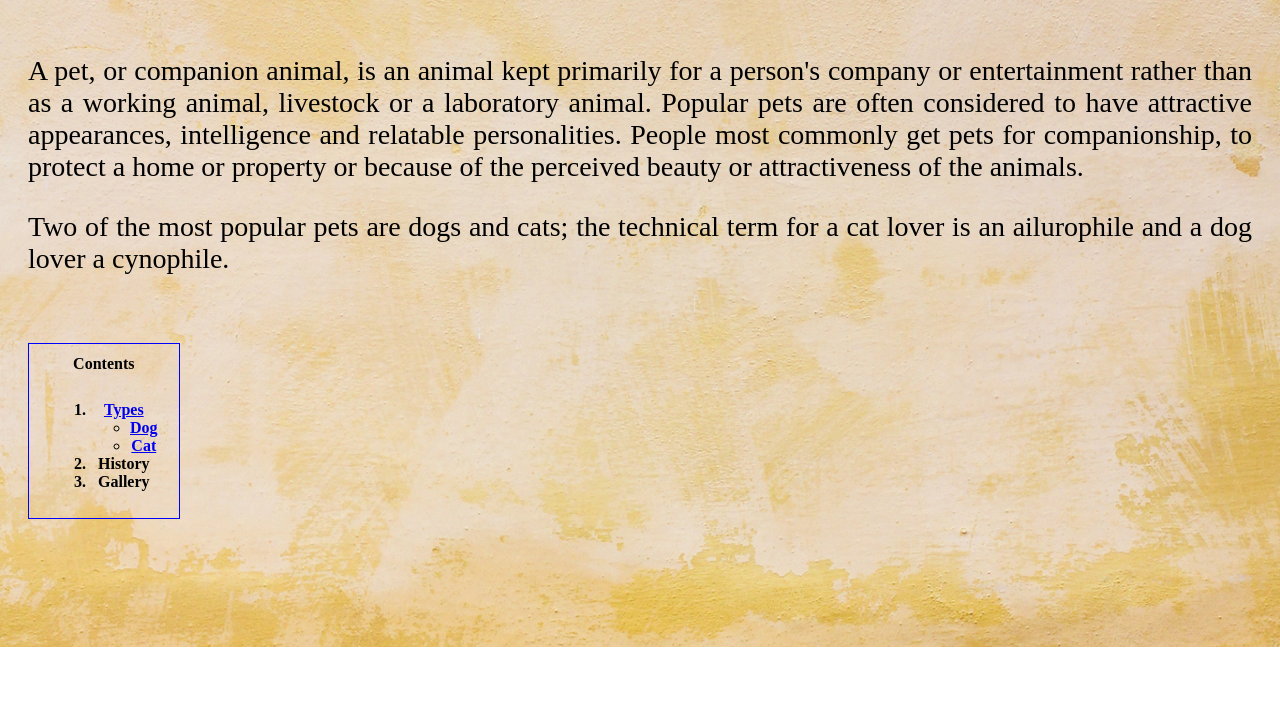
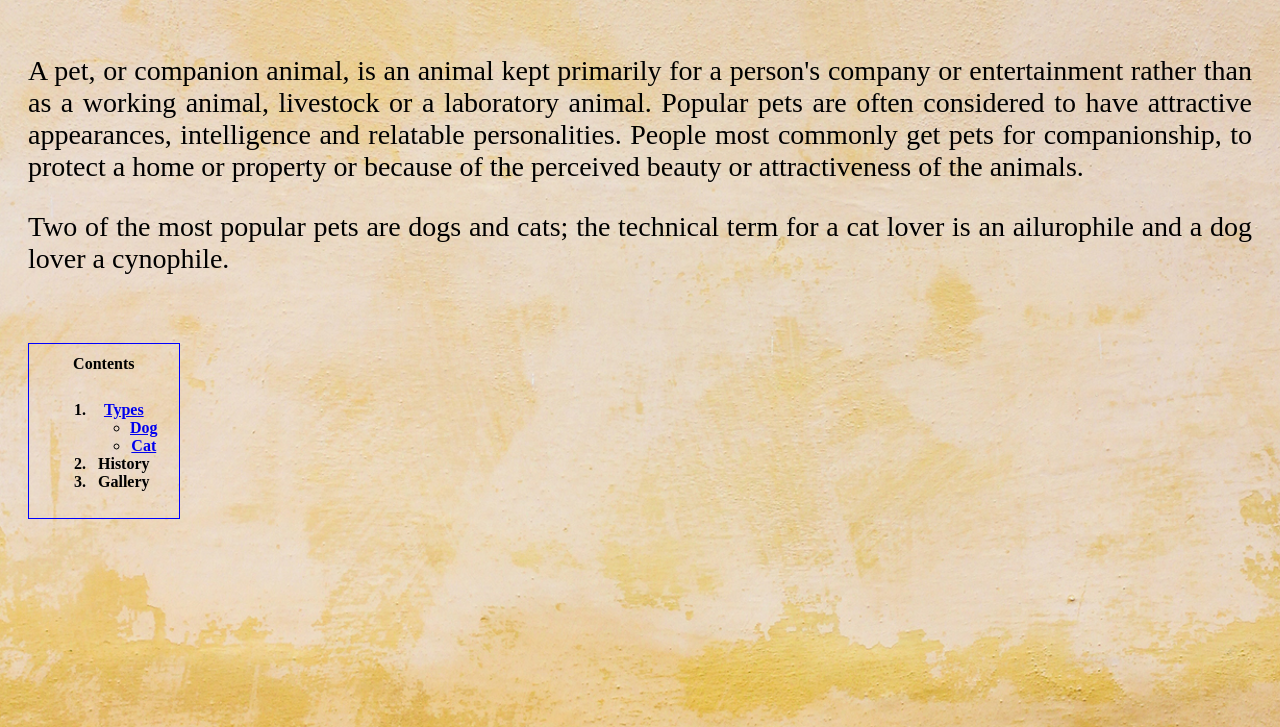
Before and after one commit to ashwinpaulallen/Harvard-Project0, a plain HTML site: page index.html in a window 1280 px wide. Shown: the part 73-800 px from the top of the page. Drawn offline with Linux system fonts and the light colour scheme.

Commit message:
Update style.css

```diff
--- a/css/style.css
+++ b/css/style.css
@@ -7,8 +7,9 @@ h2 {
 }
 body {
     background-image: url("../resources/bg.jpg");
-    background-size: 100%;
+    background-size: cover;
     background-repeat: no-repeat;
+    background-attachment: fixed;
 }
 
 #content{
```
